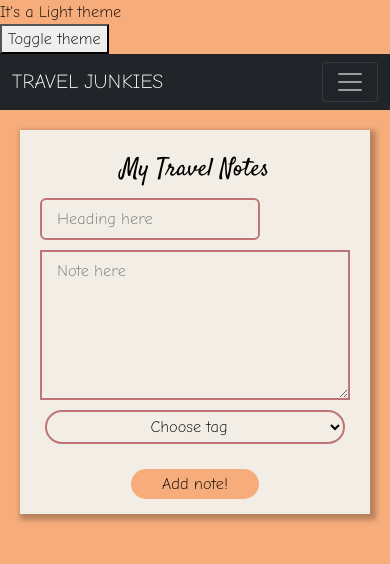
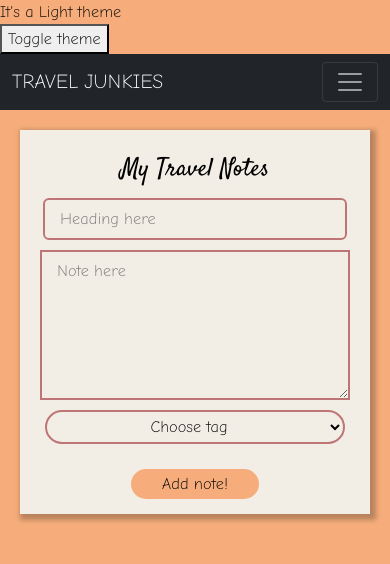
Before and after one commit to lisabergstrom/final-project-frontend, a React (Create React App) app: page /notes in a window 390 px wide. Shown: the top 564 px of the page. Built offline with nearby package versions, Linux system fonts and the light colour scheme; no server answers; sample sign-in values are in the browser's storage.

Commit message:
updating the styling for notes and adding some media queries

```diff
--- a/src/components/Login.js
+++ b/src/components/Login.js
@@ -54,8 +54,8 @@ const Login = () => {
     setPassword("");
     setPasswordShown(false);
     if (switchMode === "login") {
-      setSwitchMode("register");
-      setIsPanelActive(true);
+      setSwitchMode("register")
+      setIsPanelActive(true)
     } else {
       setSwitchMode("login");
       setIsPanelActive(false);
@@ -78,6 +78,8 @@ const Login = () => {
       },
       body: JSON.stringify({ username, password }),
     };
+
+    console.log(options)
 
     fetch(API_URL(switchMode), options)
       .then((res) => res.json())
--- a/src/components/NotesStyles.js
+++ b/src/components/NotesStyles.js
@@ -9,18 +9,21 @@ const devices = {
 
 export const InputContainer = styled.div`
   background-color: #F2EEE5;
-  min-width: 80vw;
-  min-height: 40vh;
   padding:15px;
   margin: 20px;
   box-shadow: 3px 3px 5px 3px #00000040;
   display: flex;
   flex-direction: column;
+  justify-content: center;
   align-items: center;
-  justify-content: center;
 
   @media ${devices.tablet} {
-    width: 50vw;
+    max-width: 400px;
+
+  }
+
+  @media ${devices.desktop} {
+    max-width: 450px;
   }
 `
 export const Header = styled.h3`
@@ -32,10 +35,16 @@ export const Header = styled.h3`
 export const FormContainer = styled.form`
   display: flex;
   flex-direction: column;
+  justify-content: center;
   width: 100%;
   height: 50%;
 
   @media ${devices.tablet} {
+    width: 350px;
+    align-self: center;
+  }
+
+  @media ${devices.desktop} {
     width: 400px;
   }
 `
@@ -44,9 +53,11 @@ export const NoteHeading = styled.input `
   padding: 7px 15px;
   margin: 5px;
   border: none;
+  width: 95%;
   font-size: 16px;
   border: 2px solid #BE7575;
   background-color: #F2EEE5;
+  align-self: center;
 `
 
 export const NoteText = styled.textarea`
@@ -96,6 +107,7 @@ export const NotesCollection = styled.div`
   @media ${devices.tablet} {
     flex-direction: row;
     flex-wrap: wrap;
+    justify-content: center;
   }
 `
 export const NotesHeader = styled.h2`
--- a/src/components/PackingListItems.js
+++ b/src/components/PackingListItems.js
@@ -125,7 +125,7 @@ import { useSelector, useDispatch } from "react-redux"
 import {EmptyMessage} from "./PackinglistStyles";
 import { API_GET_LIST, API_DELETE_LIST, API_CHECK_LIST } from "utils/utils"
 
-import { AnswerArea,IsPacked, DeleteButton, AnswerP, AnswerText, AnswerHeader } from "./PackinglistStyles";
+import { AnswerArea,IsPacked, Label, Checkmark, DeleteButton, AnswerP, AnswerText, AnswerHeader } from "./PackinglistStyles";
 
 import packinglist from "../reducers/packinglist"
 const PackingListItems = () => {
@@ -208,11 +208,14 @@ const PackingListItems = () => {
                 <AnswerHeader>{item.heading}</AnswerHeader>
                 <AnswerP>{item.message}</AnswerP>
               </AnswerText>
+              <Label> Packed
               <IsPacked
               type="checkbox"
               checked={item.isCompleted}
               onChange={() => onToggleItem(item._id, !item.isCompleted)}
               />
+              <Checkmark></Checkmark>
+              </Label>
               <DeleteButton onClick={() => deleteItem(item._id)}><span role='img' aria-label='delete'>🗑</span></DeleteButton>
             </AnswerArea>
           ))}
--- a/src/components/PackinglistStyles.js
+++ b/src/components/PackinglistStyles.js
@@ -166,12 +166,29 @@ export const AnswerText = styled.div`
 font-family: 'Satisfy',cursive;
 `;
 
+export const Label = styled.label`
+display: block;
+position: relative;
+padding-right: 45px;
+margin-top: 15px;
+font-size: 16px;
+user-select: none;
+
+`
 export const IsPacked = styled.input`
 position: absolute;
-top: 20px;
-right: 60px;
-width: 20px;
-height: 20px;
+opacity: 0;
+height: 0;
+width: 0;
+`
+export const Checkmark = styled.span`
+position: absolute;
+top: 0;
+right: 0;
+height: 25px;
+width: 25px;
+background-color: green;
+
 `
 export const DeleteButton = styled.button`
 position: absolute;
```
